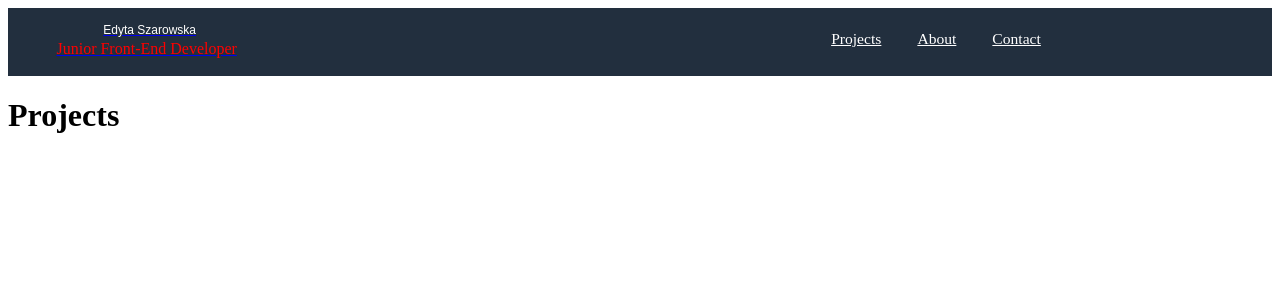
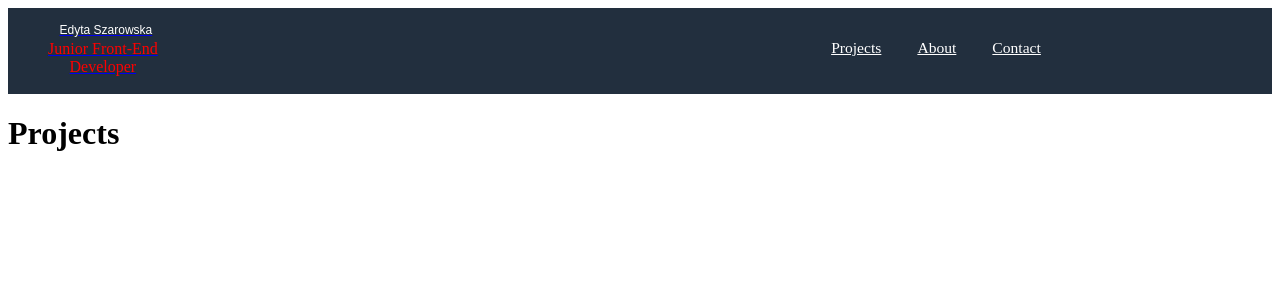
Before and after one commit to Edyta2801/my-portfolio, a React (Create React App) app: page / in a window 1280 px wide. Shown: the top 300 px of the page. Built offline with nearby package versions, Linux system fonts and the light colour scheme.

Commit message:
modify grid style

```diff
--- a/src/components/Header.js
+++ b/src/components/Header.js
@@ -10,12 +10,13 @@ class Header extends React.Component {
             <header className='component'>
                 <Grid>
                     <Row between="md" middle="xs">
-                        <Col md={1} lg={2}>
+                        <Col>
                             <Link to='/'>
                                 <div className='logo'>
                                     {/* <Icon name='laptop-code' /> */}
                                     <div className='name'>Edyta Szarowska</div>
-                                    <div className='nameJunior'> Junior Front-End Developer</div>
+                                    <div className='nameJunior'> Junior Front-End</div>
+                                    <div className='nameJunior'> Developer</div>
                                 </div>
                             </Link>
                         </Col>
```
